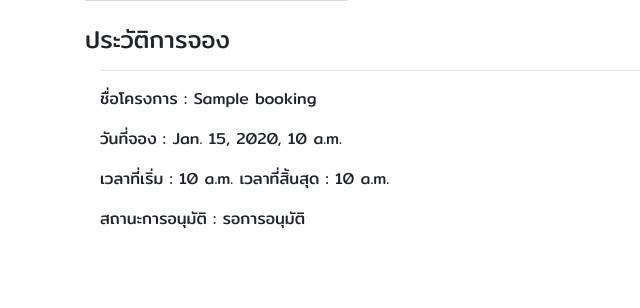
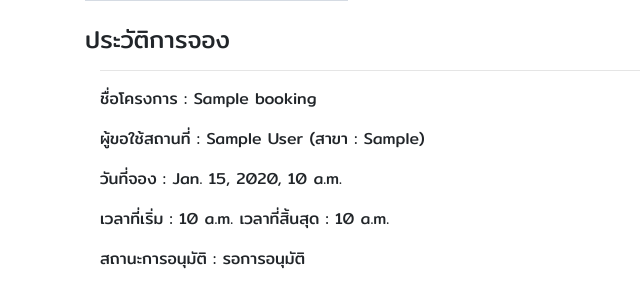
Before and after one commit to gearprn/IT-booking-system, a Django app: template BookingSystem/mainapp/templates/profile.html in a window 1280 px wide. Shown: the part 339-647 px from the top of the page, without its empty margins (0-640 px from the left). Run offline with Django 3.2, Linux system fonts and the light colour scheme; tables that the repository leaves empty hold one stand-in row (values such as "Sample post"); the template is opened without the code that fills it: values that come from a table or form of the project are taken from there, most other values are stand-ins (such as "Sample title", 1, 10 or a date in 2020); grey boxes marked "Sample" are stand-in pictures; some libraries are stand-ins or nearby versions.

Commit message:
edit views.py

```diff
--- a/BookingSystem/mainapp/templates/profile.html
+++ b/BookingSystem/mainapp/templates/profile.html
@@ -25,6 +25,7 @@
             {% for book in booking %}
             <hr>
                 <p>ชื่อโครงการ : {{book.title}}</p>
+                <p>ผู้ขอใช้สถานที่ : {{book.bookerFirstName}} {{book.bookerLastName}} (สาขา : {{book.bookerBranch}})</p>
                 <p>วันที่จอง : {{book.bookDate}}</p>
                 <p>เวลาที่เริ่ม : {{book.startTime}} เวลาที่สิ้นสุด : {{book.endTime}}</p>
                 {% if book.result == 'APPROVED' %}
--- a/BookingSystem/mainapp/views.py
+++ b/BookingSystem/mainapp/views.py
@@ -122,4 +122,7 @@ def profile(request):
     booking = Booking.objects.filter(bookBy_id=request.user.id)
     context['booking'] =booking
 
+    track = Booking.objects.filter(bookBy_id=request.user.id)
+    context['track'] =track
+
     return render(request, template_name='profile.html', context=context)
```
